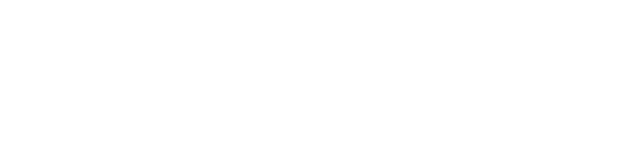
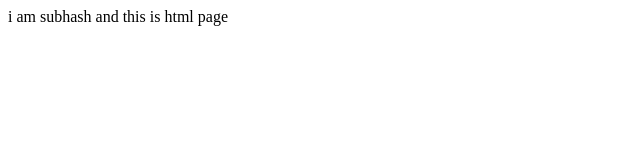
Before and after one commit to patelsubhash6647-source/instaa-clone, a plain HTML site: page index.html in a window 1280 px wide. Shown: the whole page, without its empty margins (0-640 px from the left). Drawn offline with Linux system fonts and the light colour scheme.

Commit message:
Added container in main

```diff
--- a/index.html
+++ b/index.html
@@ -6,6 +6,8 @@
     <title>Document</title>
 </head>
 <body>
-
+      <div class="container">
+        i am subhash and this is html page
+      </div>
 </body>
 </html>
```
